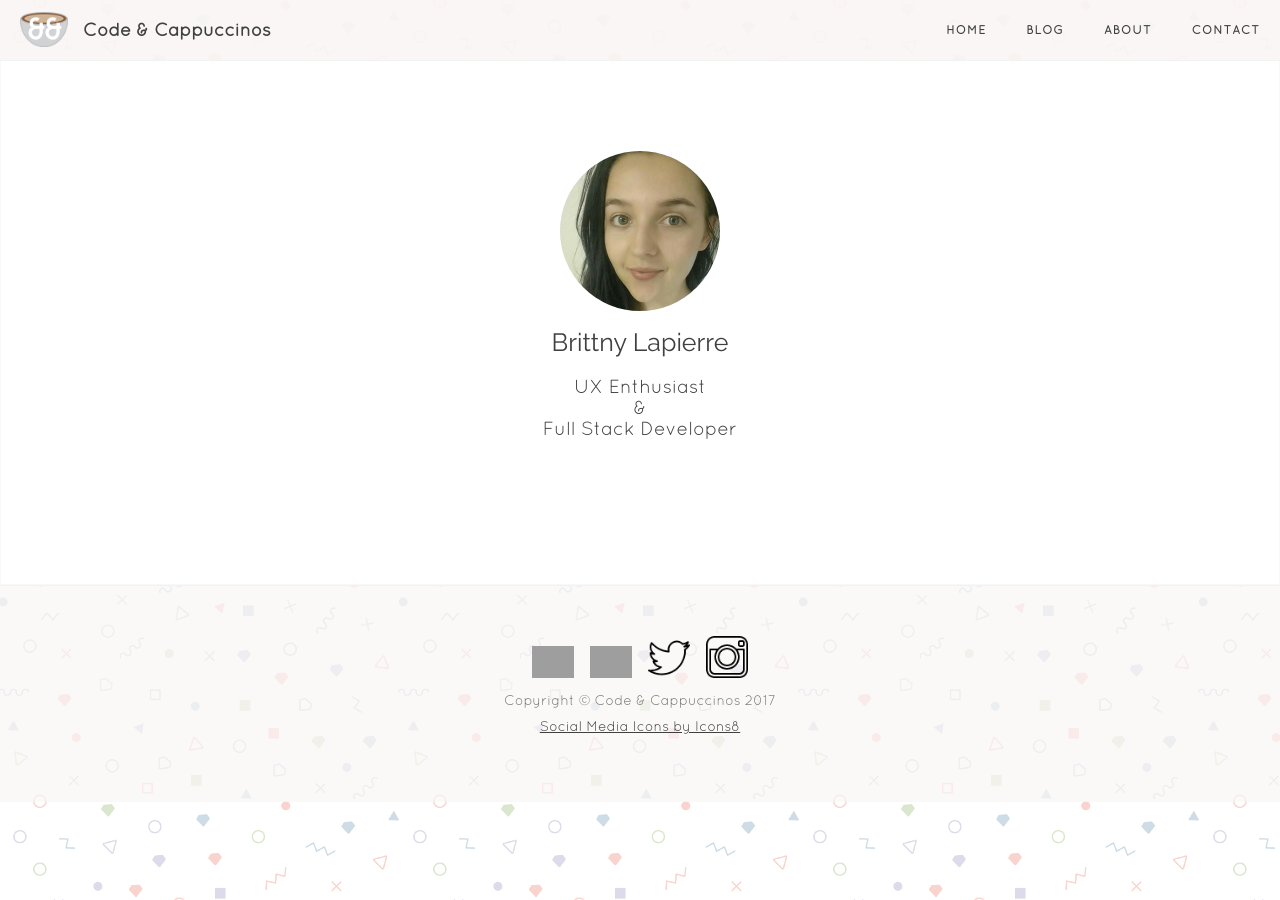
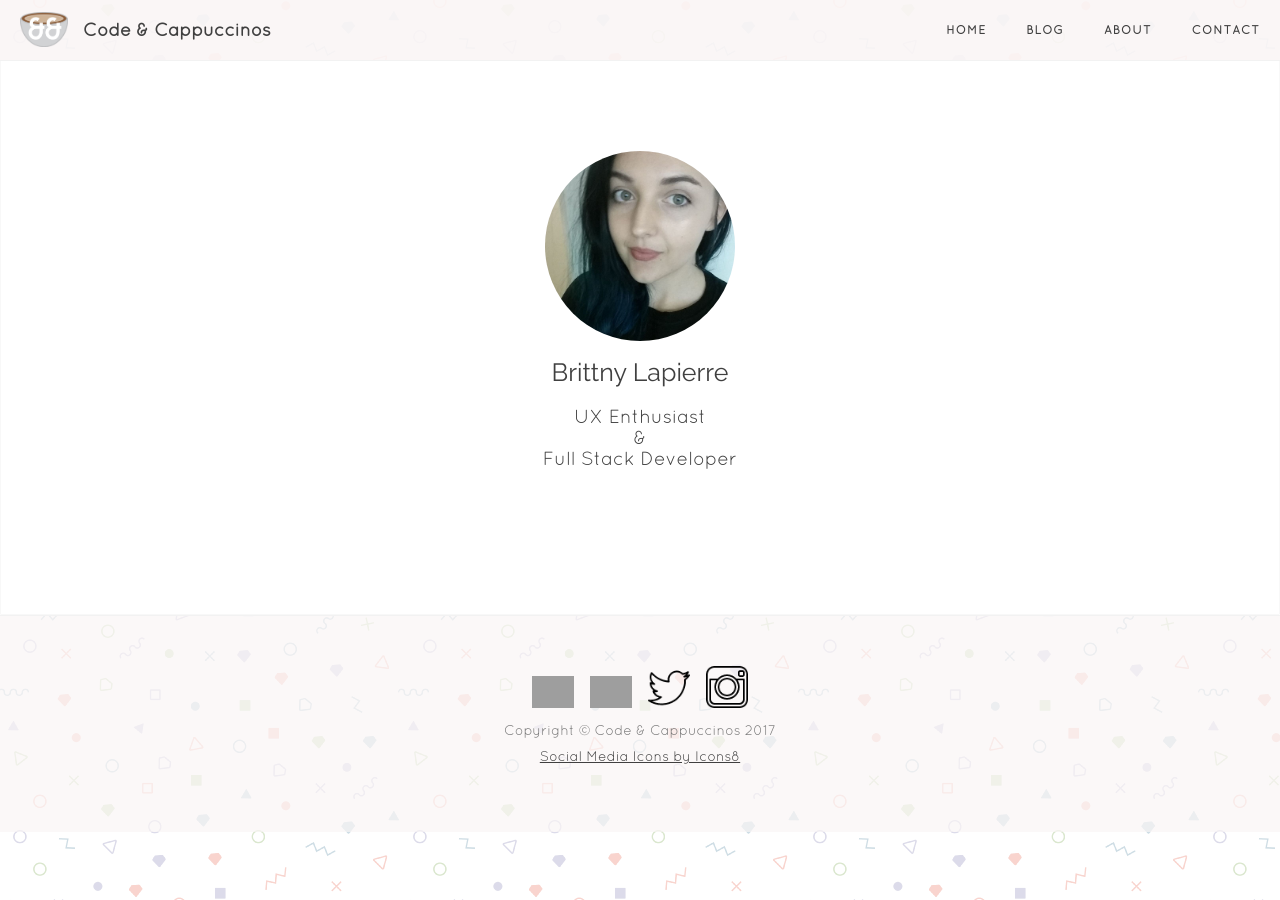
Before and after one commit to brittnylapierre/l3rittny.github.io-old, a Jekyll site: the page built from index.html, in a window 1280 px wide. Built offline with Jekyll 4.4.1, drawn with Linux system fonts in a browser that asks for light colours; nearby versions of some CDN libraries; grey boxes are pictures that could not be loaded.

Commit message:
Update style.css

```diff
--- a/css/style.css
+++ b/css/style.css
@@ -138,9 +138,9 @@
 
 #my-image {
   display: inline-block;
-  width: 16rem;
-  height: 16rem;
-  background-image: url("/img/brittny.jpg");
+  width: 19rem;
+  height: 19rem;
+  background-image: url("/img/meee.jpg");
   background-size: cover;
   margin: 0;
   border-radius: 50%;
```
